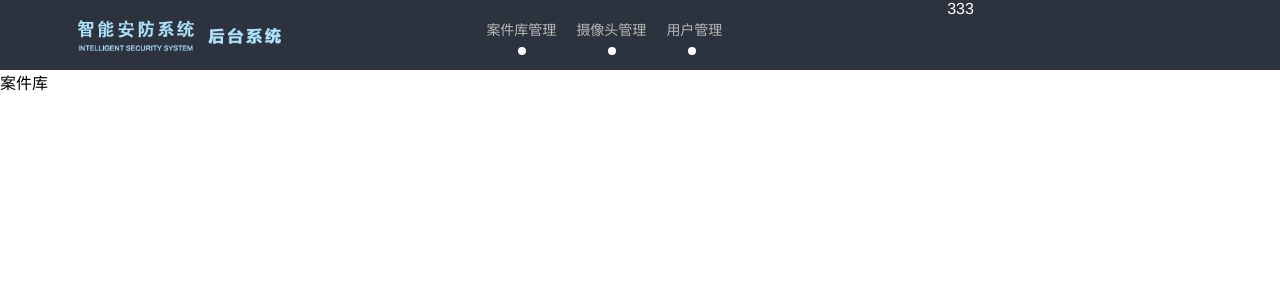
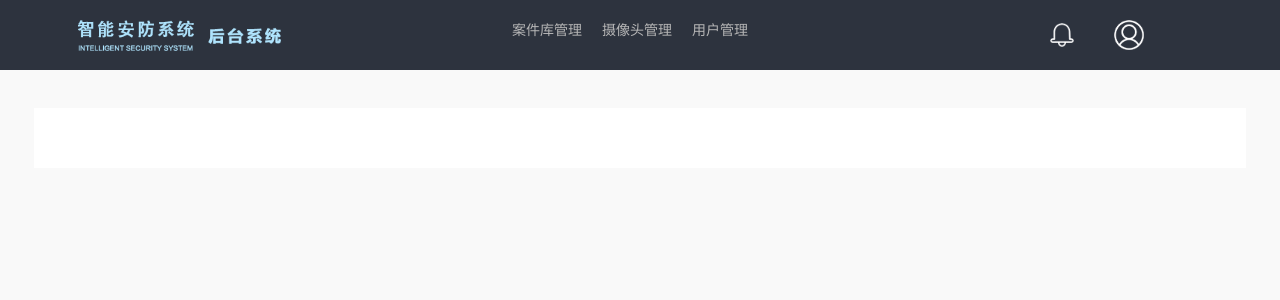
Before and after one commit to wangyan466393/security, a Vue app: page /#/system in a window 1280 px wide. Shown: the top 300 px of the page. Built offline with nearby package versions, Linux system fonts and the light colour scheme.

Commit message:
案件库

```diff
--- a/src/components/Login.vue
+++ b/src/components/Login.vue
@@ -49,8 +49,8 @@ export default {
             this.password = password
             this.remember = true
         }
-        console.log(this.username)
-        console.log(this.password)
+        // console.log(this.username)
+        // console.log(this.password)
     },
   methods:{
     // 储存表单信息
@@ -83,7 +83,7 @@ export default {
               window.localStorage.setItem("userToken", response.data.result.token);
               if(response.data.result.user_type==1){
                 // console.log('管理员');
-                app.$router.push('/system')
+                app.$router.push('/system/systemCase')
               }else if(response.data.result.user_type==2){
                 // console.log('普通');
                 app.$router.push('/monitor')
--- a/src/components/System.vue
+++ b/src/components/System.vue
@@ -5,28 +5,43 @@
             <el-col :span="6">
                 <div class="grid-content heder-left"></div>
             </el-col>
-            <el-col :span="12" class="header-center">
+            <el-col :span="14" class="header-center">
                 <div class="grid-content">
-                    <router-link to="/system/systemCase" :class="$router.path=='/system/systemCase'?'active':''">
+                    <router-link to="/system/systemCase" :class="$route.path=='/system/systemCase'?'active':''">
                         案件库管理
-                        <span></span>
+                        <span v-show="$route.path=='/system/systemCase'"></span>
                     </router-link>
-                    <router-link to="/system/systemCamera" :class="$router.path=='/system/systemCamera'?'active':''">摄像头管理<span></span></router-link>
-                    <router-link to="/system/systemUser" :class="$router.path=='/system/systemUser'?'active':''">用户管理<span></span></router-link>
+                    <router-link to="/system/systemCamera" :class="$route.path=='/system/systemCamera'?'active':''">
+                        摄像头管理
+                        <span v-show="$route.path=='/system/systemCamera'"></span>
+                    </router-link>
+                    <router-link to="/system/systemUser" :class="$route.path=='/system/systemUser'?'active':''">
+                       用户管理
+                       <span v-show="$route.path=='/system/systemUser'"></span>
+                    </router-link>
                 </div>
             </el-col>
-            <el-col :span="6">333</el-col>
+            <el-col :span="4" class="header-right">
+                <img src="../images/wy-sysBell.png" alt="">
+                <img src="../images/wy-sysUser.png" alt="">
+            </el-col>
             </el-row>
         </header>
-        <router-view></router-view>
+        <!--  -->
+        <div class="main">
+            <router-view></router-view>
+        </div>
     </div>
 </template>
 <script>
 export default {
-    name:'system'
+    name:'system',
 }
 </script>
 <style>
+body{
+    background: #f9f9f9;
+}
 header{
     height: 70px;
     background: #2D333E;
@@ -38,6 +53,7 @@ header div{
 header .el-row{
     width: 96%;
     margin: 0 auto;
+    background: #2D333E;
 }
 .heder-left{
     width: 100%;
@@ -75,4 +91,23 @@ header .el-row{
 .grid-content a:last-child>span{
     left:22px;
 }
+.header-right>img:first-child{
+    float: left;
+    height: 24px;
+    margin-top: 23px;
+    margin-right: 40px;
+}
+.header-right>img:last-child{
+    float: left;
+    height: 30px;
+    margin-top: 20px;
+
+}
+.main{
+    width: 90%;
+    padding: 30px;
+    margin: 38px auto;
+    background: #fff;
+    border-radius: 2px 2px 2px #eee;
+}
 </style>
--- a/src/components/SystemCase.vue
+++ b/src/components/SystemCase.vue
@@ -1,5 +1,10 @@
 <template>
-    <div>案件库</div>
+    <div>
+        <el-tabs type="border-card">
+            <el-tab-pane label="用户管理">用户管理</el-tab-pane>
+            <el-tab-pane label="配置管理">配置管理</el-tab-pane>
+        </el-tabs>
+    </div>
 </template>
 <script>
 export default {
--- a/src/router/index.js
+++ b/src/router/index.js
@@ -20,11 +20,6 @@ export default new Router({
       name: 'System',
       component: System,
       children:[{
-        path: '/',
-				component: SystemCase,
-				name: 'SystemCase',
-				meta: { requiresAuth: true }
-      },{
         path: 'systemCase',
 				component: SystemCase,
 				name: 'SystemCase',
```
Also changed, not shown: src/images/wy-sysBell.png (added), src/images/wy-sysUser.png (added).
